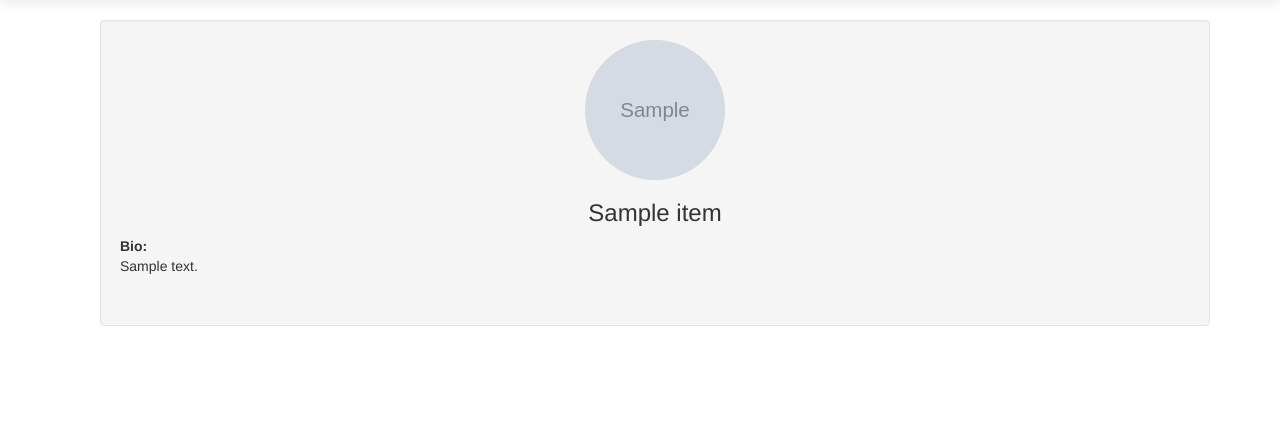
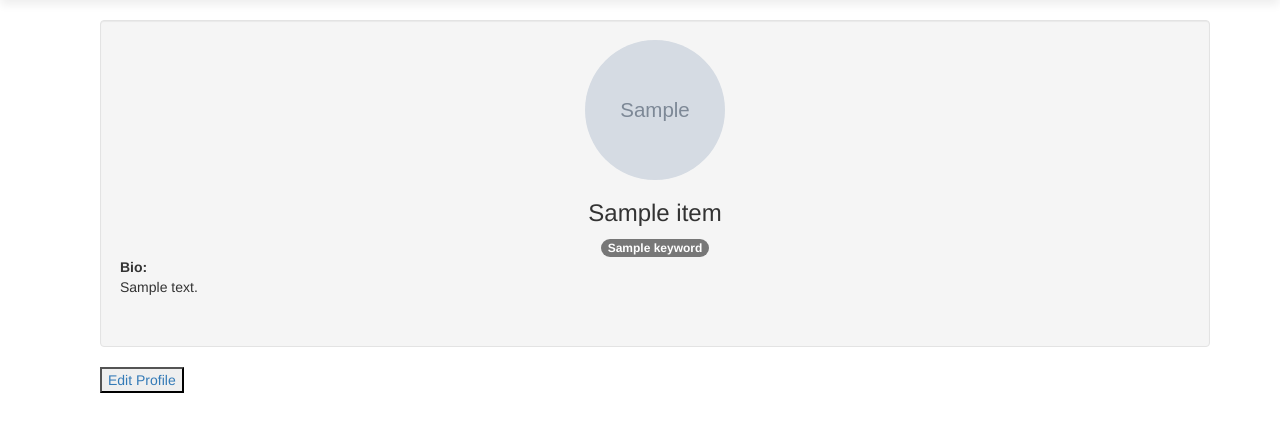
Before and after one commit to SajinKowserSK/retrospect, a Flask app: page /profile in a window 1280 px wide. Shown: the part 72-504 px from the top of the page. Run offline with Flask 2, Linux system fonts and the light colour scheme; a user stored in the database is signed in; grey boxes marked "Sample" are stand-in pictures; a database or web service that is not in the repository returns one stand-in record (values such as "Sample title"); data that the repository does not hold is empty; some libraries are stand-ins or nearby versions.

Commit message:
fixed frontend bugs (keywords), setting up edit profile page and comamnds

```diff
--- a/main.py
+++ b/main.py
@@ -74,6 +74,9 @@ def logout():
 def profile():
     return render_template("profile.html")
 
+@app.route("/editProfile")
+def editProfile():
+    return render_template("editProfile.html")
 
 @app.route("/register", methods=['GET', 'POST'])
 def register():
--- a/templates/profile.html
+++ b/templates/profile.html
@@ -12,14 +12,18 @@
         <div style="text-align: center;">
         <a href="#aboutModal" data-toggle="modal" data-target="#myModal"><img src={{current_user.image}} name="aboutme" width="140" height="140" class="img-circle"></a>
         <h3>{{current_user.name}}</h3>
-            {% for keyword in keywords %}
-                <span class="badge badge-pill badge-primary">{{current_user.keyword}}</span>
+            {% for keyword in current_user.keywords %}
+                <span class="badge badge-pill badge-primary">{{keyword}}</span>
             {% endfor %}
                     <p class="text-left"><strong>Bio: </strong><br>
                      {{current_user.bio}}</p>
                     <br>
 		</div>
     </div>
+
+    <button type="button"><a href="editProfile">Edit Profile</a></button>
+
+
 
 </div>
 
```
Also changed, not shown: templates/editProfile.html (added, +10 -0 lines).
